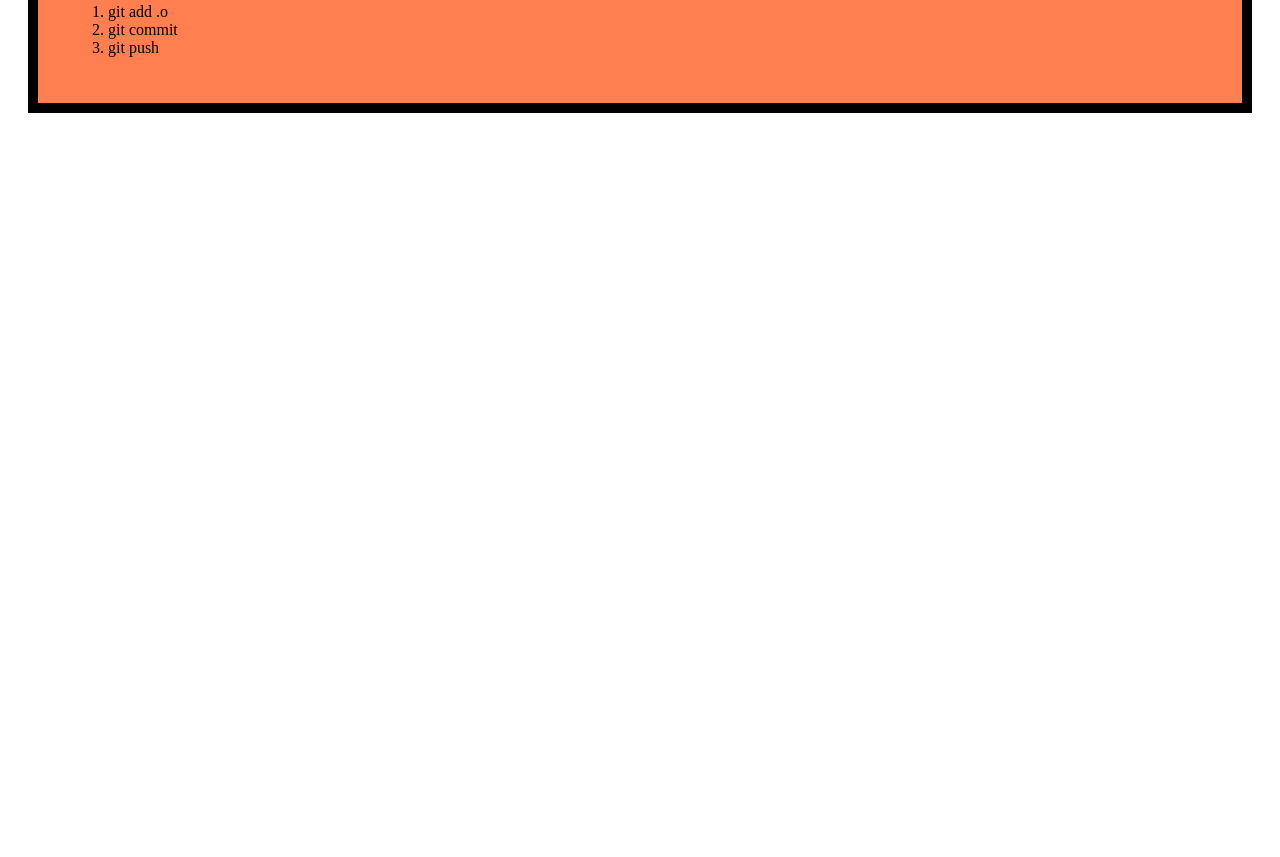
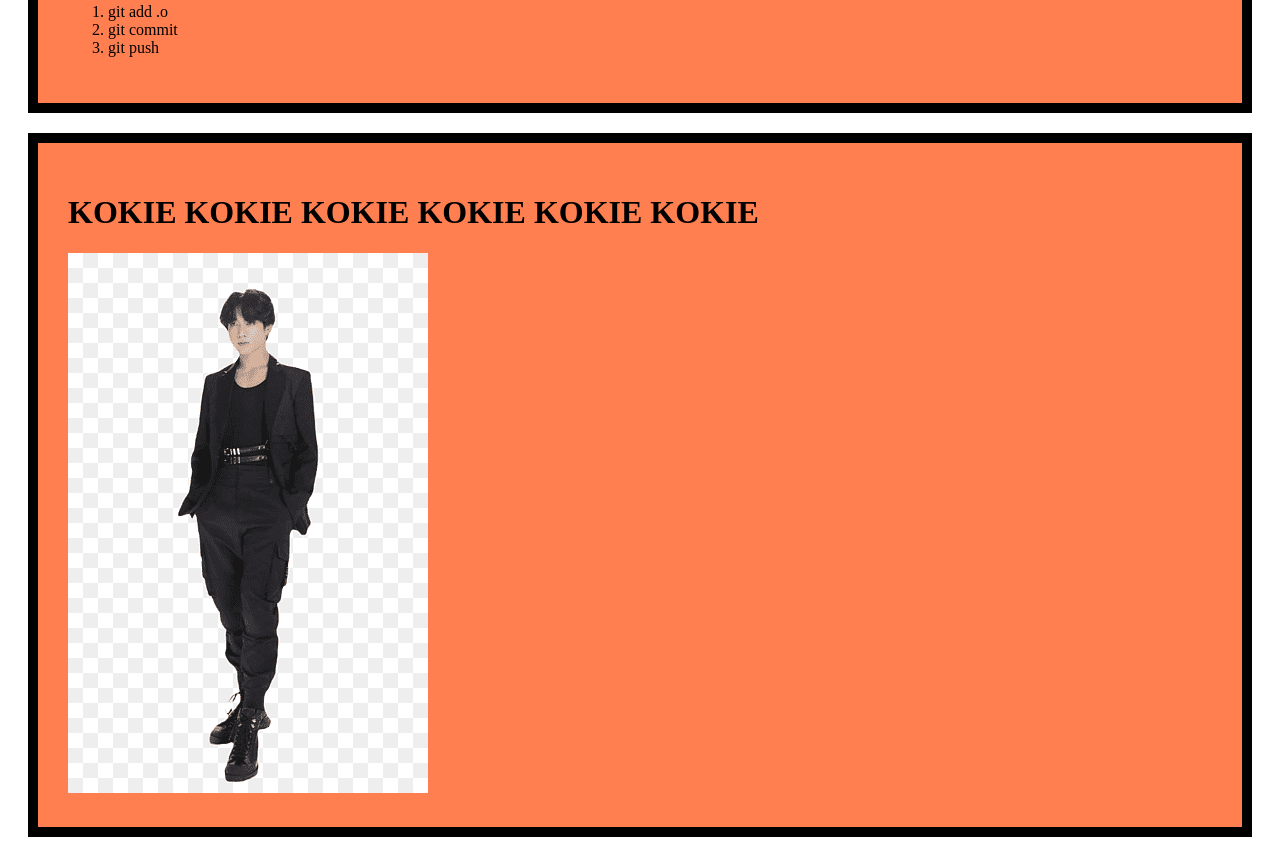
Before and after one commit to zarin857/MY-SIMPLE-REPO, a plain HTML site: page INDEX.HTML in a window 1280 px wide. Shown: the part 356-1213 px from the top of the page. Before the commit the page ends 800 px from the top, so only its background shows below. Drawn offline with Linux system fonts and the light colour scheme.

Commit message:
added image

```diff
--- a/INDEX.HTML
+++ b/INDEX.HTML
@@ -19,6 +19,10 @@
             <li>git commit</li>
             <li>git push</li>
         </ol>
+
     </div>
+    <div> <h1>KOKIE KOKIE KOKIE KOKIE KOKIE KOKIE</h1>
+    <img src="images/png-transparent-bad-boy-jungkook-thumbnail.png" alt="">
+</div>
 </body>
 </html>
```
Also changed, not shown: images/png-transparent-bad-boy-jungkook-thumbnail.png (added), styles/bolg.css (line endings or trailing spaces).
